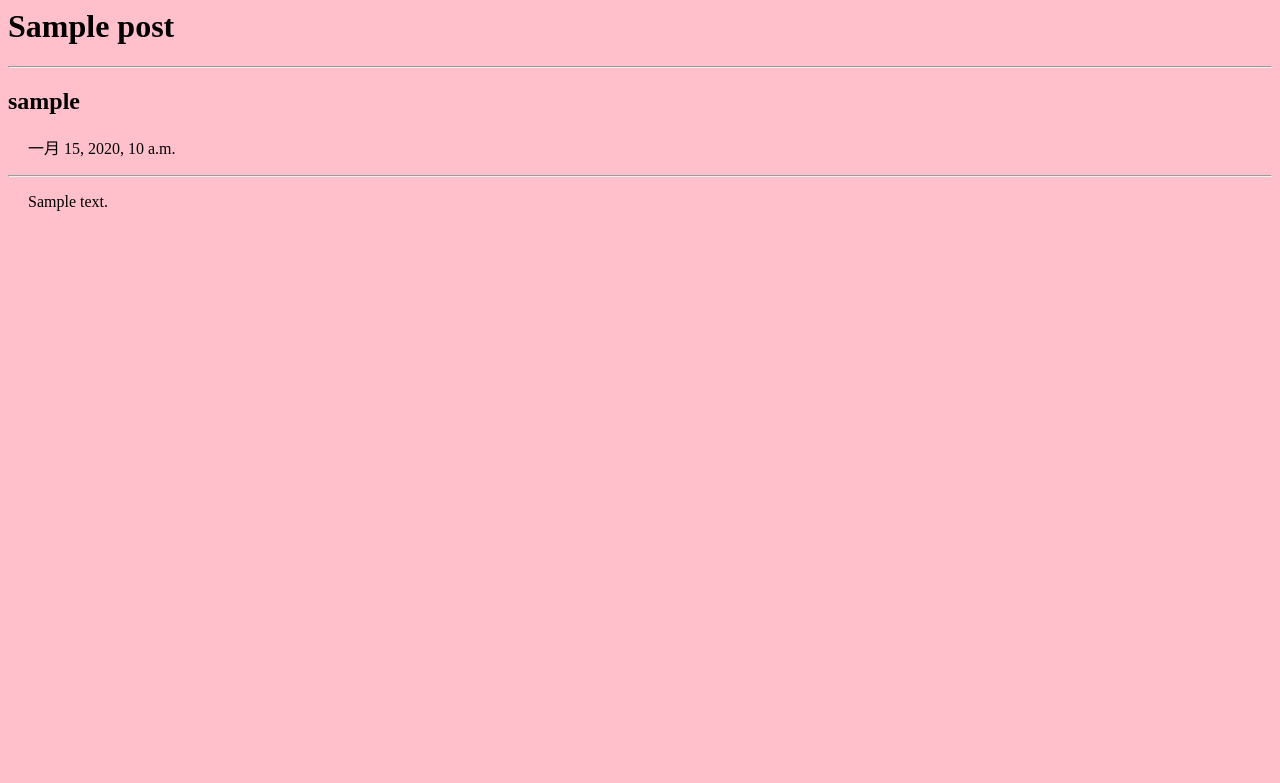
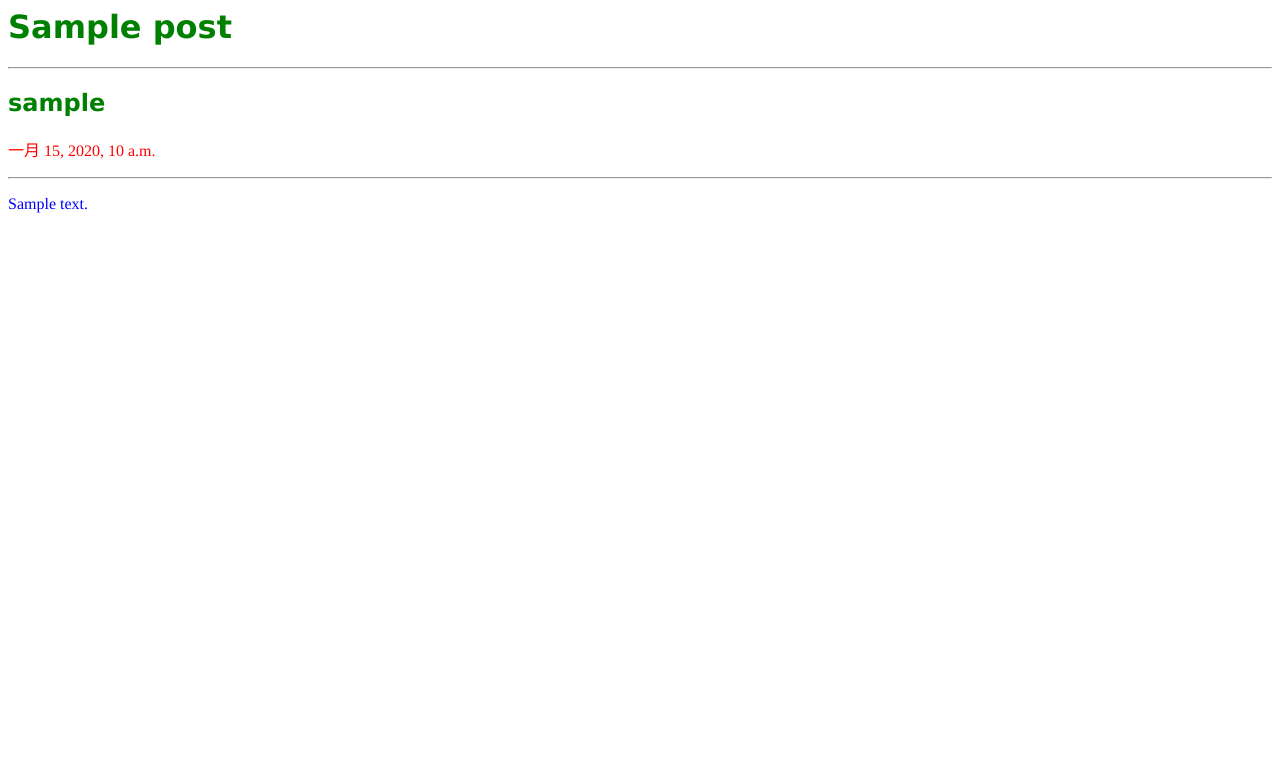
Before and after one commit to thelostwind/insomnia_repository, a Django app: page /blog/ in a window 1280 px wide. Shown: the top 783 px of the page. Run offline with Django 3.2, Linux system fonts and the light colour scheme; tables that the repository leaves empty hold one stand-in row (values such as "Sample post").

Commit message:
css测试。

```diff
--- /dev/null
+++ b/insomnia/blog/static/blog/style.css
@@ -0,0 +1,14 @@
+h1,h2 {
+	color: green;
+}
+
+body {
+	font-family: Verdana, sans-serif;
+}
+
+p {
+	font-family: Times, "Times New Roman", serif;
+}
+
+#red {color: red;}
+#blue {color: blue}
--- a/insomnia/blog/templates/blog/index.html
+++ b/insomnia/blog/templates/blog/index.html
@@ -1,19 +1,17 @@
+{% load staticfiles %}
 <html>
 <head>
-<style type="text/css">
-body {background-color: pink}
-p {margin-left: 20px}
-</style>
+<link rel="stylesheet" type="text/css" href="{% static 'blog/style.css'%}" />
+</head>
 
-</head>
 <body>
 {% for post in latest_post_list %}
 	<h1>{{ post.post_title }}</h1>
 	<hr />
 	<h2>{{ post.post_author }}</h2>
-	<p>{{ post.post_timestamp }}</p>
+	<p id="red">{{ post.post_timestamp }}</p>
 	<hr />
-	<p>{{ post.post_content }}</p>
+	<p id="blue">{{ post.post_content }}</p>
 {% endfor %}
 </body>
 <html>
```
Also changed, not shown: 1 other file.
